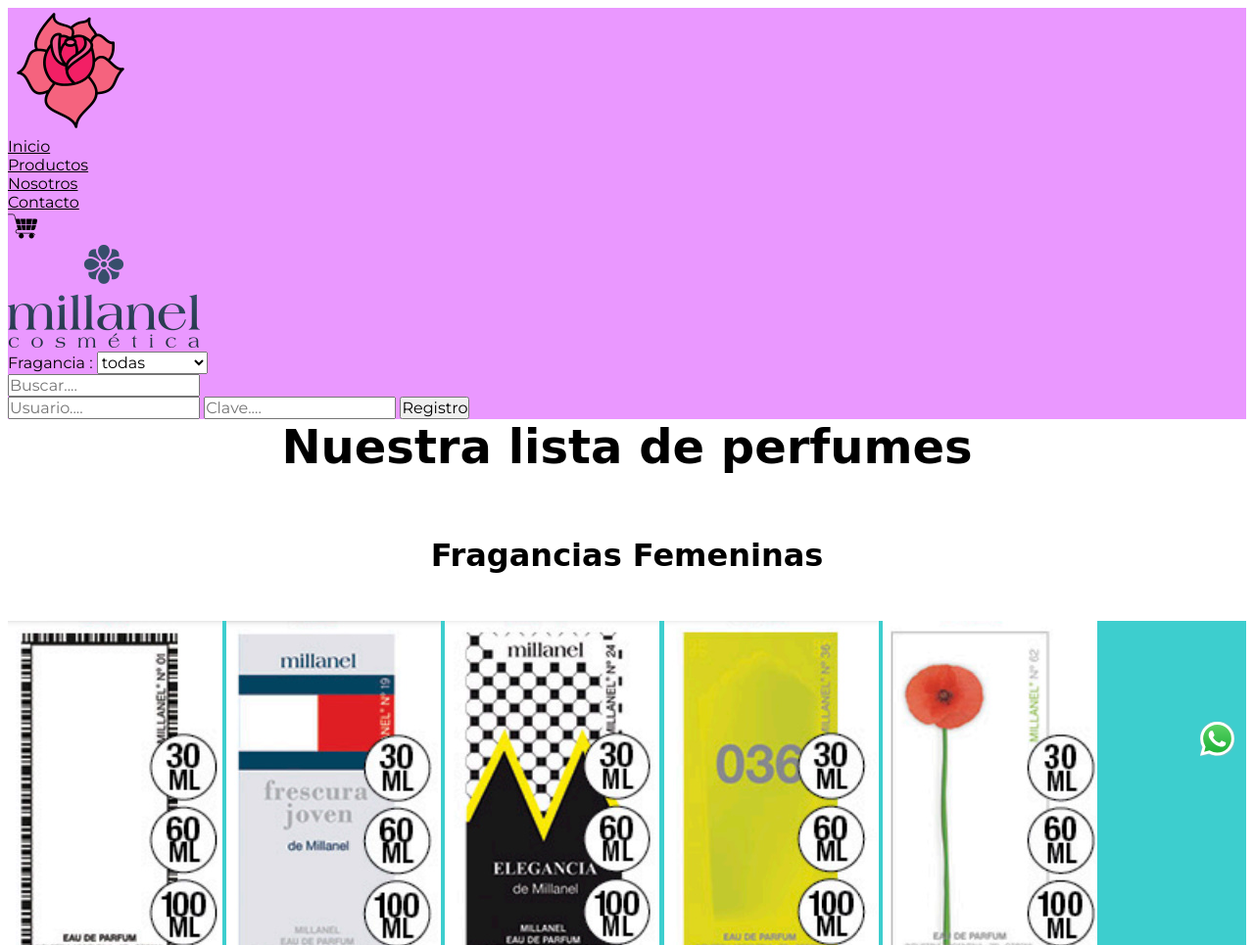
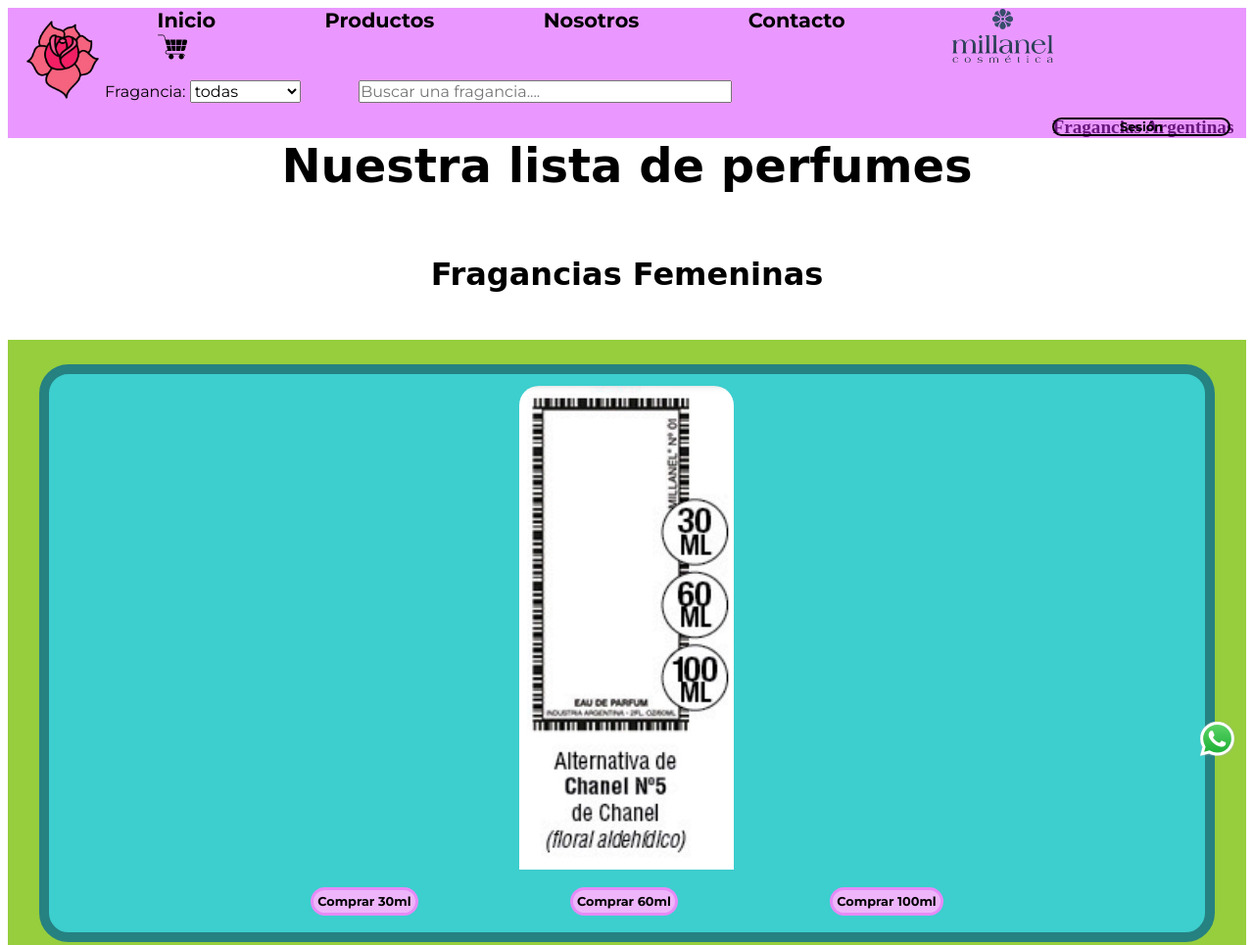
Before and after one commit to Jorge-D-Ordo/TrabajoFInal, a plain HTML site: page pages/productos.html in a window 1280 px wide. Shown: the top 965 px of the page at 98% size. Drawn offline with Linux system fonts and the light colour scheme; a web font is replaced by a local one.

Commit message:
celular-ver01-preliminar de ofertas terminado faltan ajustes productos iniciando

```diff
--- a/css/estilos.css
+++ b/css/estilos.css
@@ -141,7 +141,7 @@ header{
     .container_header_grid {
         display: grid;
         grid-template-columns: 60px 4fr 1fr  30px;
-        grid-template-rows:    1fr 1fr 1fr;
+        grid-template-rows:    1fr 1fr 1.5fr;
         grid-template-areas:    "empresa     empresa    empresa      menu "
                                 "logo_inst  busq_prod   usuario     usuario "
                                 "logo_inst filtro_prod logo_prod  logo_prod";
@@ -163,7 +163,6 @@ header{
         border: none;
         position: relative;
         .nav_boton{
-           /* grid-area: menu;*/
             border: none;
             background-color: inherit;
             img{
@@ -171,27 +170,31 @@ header{
             }
         }
         .nav-item{
-            display: none; /* Oculta el menú por defecto */
-            position: absolute; /* Asegura que se superponga al contenido */
-            background-color: white; /* Fondo del menú */
-            box-shadow: 0 2px 10px rgba(0, 0, 0, 0.1); /* Sombra para el menú */
-            z-index: 1000; /* Asegura que el menú esté sobre otros elementos */
+            display: none;
+            position: absolute;
+            background-color: white;
+            box-shadow: 0 2px 10px rgba(0, 0, 0, 0.1);
+            z-index: 1000;
             ul {
                 padding: 0;
                 margin: 0;
                 list-style-type: none; /* Elimina puntos de la lista */
-            }
                 li {
                     margin: 10px 0; /* Espaciado vertical entre items */
-            }
                     a {
                         text-decoration: none;
                         font-size: 1.3rem;
                         font-weight: 700;
+
+                        &:hover {
+                            color: #007bff; /* Color al pasar el ratón */
                         }
                     }
                 }
-    .nav_despleable:focus-within .nav-item {
+            }
+        }
+    }
+    &:focus-within .nav-item {
         display: block; /* Muestra el menú cuando el botón tiene foco */
 
     }
@@ -215,10 +218,15 @@ header{
     }
     .empresa {
         grid-area: empresa;
+        color: #69177e;
+
+        margin: 0 auto;
+        p{
             font-family: "Playwrite AR", serif;
-        color: #69177e;
             font-size: 1.2em;
             font-weight: 700;
+        }
+
     }
     .logo_institucional {
         grid-area: logo_inst;
@@ -312,7 +320,7 @@ main{
             list-style-type: none;
             padding:0 4%;
             p{
-                font-size: .9em;
+                font-size: .8em;
                 font-weight: 700;
                 border: 3px solid rgb(229, 139, 247);
                 background-color: rgb(238, 181, 250);
@@ -340,7 +348,52 @@ main{
 /********       comenzando                  ********/
 
     .contenedor_tarjetas{
+        background-color: rgb(150, 206, 61);
+    }
+    .contenedor_tarjetas{
+        margin:0 auto;
+        display:flex;
+        flex-direction: row;
+        flex-wrap:wrap;
+        /*align-content: space-evenly;*/
+        justify-content:space-evenly;
+        align-items: center;
+    }
+    .item-tarjeta{
+        border: 10px solid rgb(38, 129, 129);
+        border-radius: 30px;
         background-color: rgb(61, 206, 206);
+        padding: 1%;
+        margin: 2%;
+        width: 95%;
+        text-align: center;
+        img{
+            border-top-left-radius: 20px;
+            border-top-right-radius: 20px;
+            /*width: 100%;*/
+            object-fit: cover;
+        }
+        ul{
+            list-style-type: none;  /*puesto*/
+            padding: 0;
+            margin: 10px 0 0 0;
+        }
+        li{
+            display: inline-block;
+            margin: auto 2.2%;
+            list-style-type: none;
+            padding:0 4%;
+            p{
+                font-size: .8em;
+                font-weight: 700;
+                border: 3px solid rgb(229, 139, 247);
+                background-color: rgb(238, 181, 250);
+                border-radius: 20px;
+                padding: 4px;
+                margin: 4px;
+            }
+
+        }
     }
 
 
--- a/pages/productos.html
+++ b/pages/productos.html
@@ -13,13 +13,36 @@
     <!-- aca va el contenido que ve el usuario-->
     <body>
         <header id="header" class="color_principal">
-            <section class="contenedor_header">
-                <div class="header-flex-item">
-                    <a href="index.html">
+            <section class="container_header_grid">
+                <div class="logo_institucional">
+                    <a href="../index.html">
                     <img class="logo" src="../assets/img/rosa _128px.png" alt="logo de Fragancias Argentinas, un diujo de la flor de la rosa">
                     </a>
                 </div>
-                <div class="header-flex-item">
+                <div class="empresa">
+                    <p>Fragancias Argentinas</p>
+                </div>
+                <!--******************@media  Estos pasos son para la Movil ******************-->
+                <div class="nav_desplegable">
+                <button  class="nav_boton" aria-expanded="false">
+                    <img src="../assets/img/Redes/menu3lineas.svg" alt="icono de 3 lineas de menu">
+                </button>
+                <nav class="nav-item">
+                    <ul>
+                    <li><a href="../index.html">Inicio</a></li>
+                    <li><a href="./productos.html">Productos</a></li>
+                    <li><a href="../index.html#nosotros">Nosotros</a></li>
+                    <li><a href=".contacto.html">Contacto</a></li>
+                    <li>
+                        <a href=".carrito.html" >
+                        <img src="../assets/img/Redes/CarritoCompras.svg" alt="Logo de carrito de compras" style="width:30px">
+                        </a>
+                        </li>
+                    </ul>
+                </nav>
+                </div>
+                <!--******************@media  Estos pasos son para la Monitor ******************-->
+                <div class="menu_principal">
                     <nav>
                     <ul>
                         <li><a href="../index.html">Inicio</a></li>   <!-- pagina con ofrtas-->
@@ -32,44 +55,58 @@
                     </ul>
                     </nav>
                 </div>
-                <div class="header-flex-item">
+                <div class="logo_productos">
                     <a href="https://www.millanel.com" target="_blank">
                     <img class="logo" src="../assets/img/millanel_logo.png" alt="logo de millanel cosmeticos, logotipo flor con nombre debajo ">
                     </a>
                 </div>
-            </section>
-            <section class="contenedor_sub_nav">
-                <div class="sub_nav-flex-item">
-                    <label for="genero">Fragancia :</label>
-                    <select name="genero" id="genero">
-                        <option value="todos">todas</option>
+                <div class="filtro_producto">
+                    <label for="opcionGenero">Fragancia:</label>
+                    <select id="opcionGenero">
+                    <option value="todos" selected>todas</option>
                     <option value="femenino">femeninas</option>
                     <option value="masculino">masculinas</option>
                     <option value="unisex">unisex</option>
                     </select>
                 </div>
-                <input type="search" placeholder="Buscar...." class="sub_nav-flex-item" id="BusquedaText">
-                <div class="sub_nav-flex-item">
-                    <input type="text" placeholder="Usuario...."id="RegUsuario">
-                    <input type="password" placeholder="Clave...."id="RegClave">
-                    <button onclick="location.href='./pages/registro.html'">Registro</button>
+                <div class="busqueda_producto">
+                    <input type="search" placeholder="Buscar una fragancia...." id="BusquedaText">
+                </div>
+                <div class="inicioSesion" id="usuario">
+                    <a href="./usuario.html">Sesión</a>
                 </div>
             </section>
         </header>
-
-
-
-
-
-
-
         <main>
             <h1>Nuestra lista de perfumes</h1>
             <section id="fragancia_f">
                 <h2>Fragancias Femeninas</h2>
                 <div class="contenedor_tarjetas">
-                    <img src="../assets/img/productos/F_Perfume001.jpg" alt="productoF001, perfume mujer, Alternativa de Chanel Nº5 de Chanel (floral aldehidico), presentacion 30ml,60ml,100ml" class="tarjeta-item">
-                    <img src="../assets/img/productos/F_Perfume019.jpg" alt="productoF019, perfume mujer, Alternativa de Tommy Girl de Tommy Hilfiger (floral frutal), presentacion 30ml,60ml,100ml" class="tarjeta-item">
+                    <div class="item-tarjeta">
+                        <img src="../assets/img/productos/F_Perfume001.jpg" alt="productoF001, perfume mujer, Alternativa de Chanel Nº5 de Chanel (floral aldehidico), presentacion 30ml,60ml,100ml">
+                        <ul>
+                            <li><p id="oferta6-30">Comprar 30ml</p></li>
+                            <li><p id="oferta6-60">Comprar 60ml</p></li>
+                            <li><p id="oferta6-100">Comprar 100ml</p></li>
+                        </ul>
+                    </div>
+                    <div class="item-tarjeta">
+                        <img src="../assets/img/productos/F_Perfume019.jpg" alt="productoF019, perfume mujer, Alternativa de Tommy Girl de Tommy Hilfiger (floral frutal), presentacion 30ml,60ml,100ml">
+                        <ul>
+                            <li><p id="oferta6-30">Comprar 30ml</p></li>
+                            <li><p id="oferta6-60">Comprar 60ml</p></li>
+                            <li><p id="oferta6-100">Comprar 100ml</p></li>
+                        </ul>
+                    </div>
+                    <div class="item-tarjeta">
+                        <img src="../assets/img/productos/F_Perfume001.jpg" alt="productoF001, perfume mujer, Alternativa de Chanel Nº5 de Chanel (floral aldehidico), presentacion 30ml,60ml,100ml">
+                        <ul>
+                            <li><p id="oferta6-30">Comprar 30ml</p></li>
+                            <li><p id="oferta6-60">Comprar 60ml</p></li>
+                            <li><p id="oferta6-100">Comprar 100ml</p></li>
+                        </ul>
+                    </div>
+                    <div class="item-tarjeta">
                         <img src="../assets/img/productos/F_Perfume024.jpg" alt="productoF024, perfume mujer, Alternativa de Carolina Herrera de Carolina Herrera (floral), presentacion 30ml,60ml,100ml">
                         <img src="../assets/img/productos/F_Perfume036.jpg" alt="productoF036, perfume mujer, Alternativa de 212 de Carolina Herrera (chypre floral), presentacion 30ml, 60ml,100ml">
                         <img src="../assets/img/productos/F_Perfume062.jpg" alt="productoF062, perfume mujer, Alternativa de Flower de Kenzo (oriental floral), presentacion 30ml,60ml,100ml">
```
Also changed, not shown: index.html (+6 -4 lines), assets/img/ofertas/Oferta6.jpg. Lines whose indentation alone changed are shown as unchanged.
